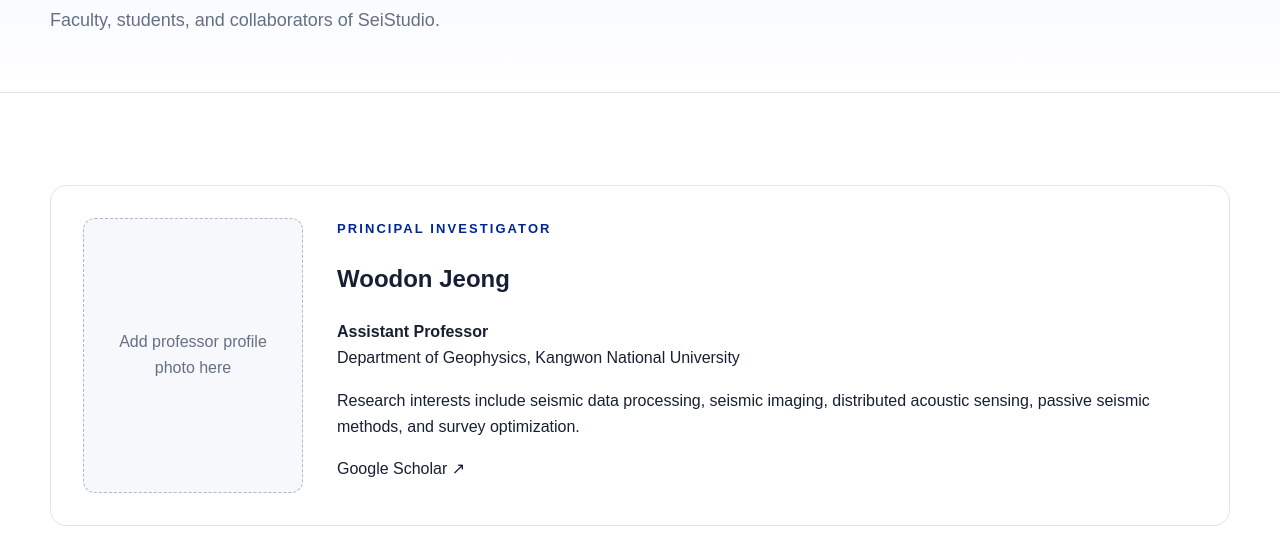
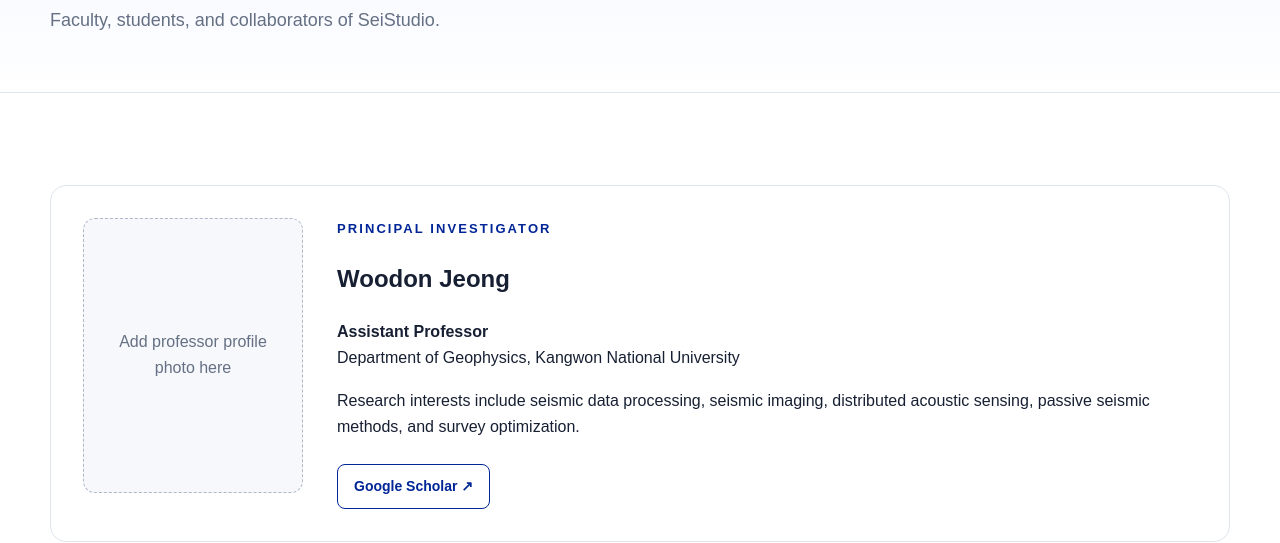
Before and after one commit to seistudio-lab/seistudio-lab.github.io, a plain HTML site: page people.html in a window 1280 px wide. Shown: the part 257-800 px from the top of the page. Drawn offline with Linux system fonts and the light colour scheme.

Commit message:
Update styles.css

```diff
--- a/styles.css
+++ b/styles.css
@@ -281,7 +281,29 @@ img {
   padding: 20px;
   color: var(--muted);
 }
+.profile-links {
+  display: flex;
+  flex-wrap: wrap;
+  gap: 12px;
+  margin-top: 24px;
+}
 
+.profile-link {
+  display: inline-flex;
+  align-items: center;
+  padding: 10px 16px;
+  border: 1px solid var(--blue);
+  border-radius: 8px;
+  color: var(--blue);
+  font-size: 14px;
+  font-weight: 700;
+  transition: 0.2s ease;
+}
+
+.profile-link:hover {
+  background: var(--blue);
+  color: var(--white);
+}
 .pub-item {
   padding: 24px 0;
   border-bottom: 1px solid var(--line);
```
